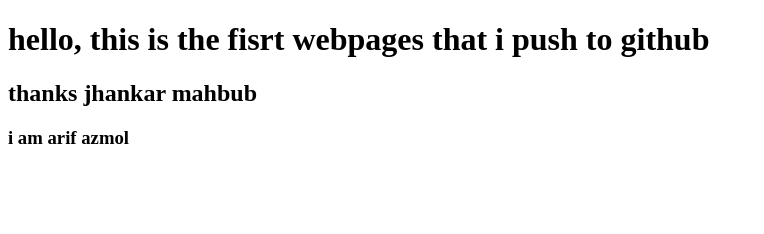
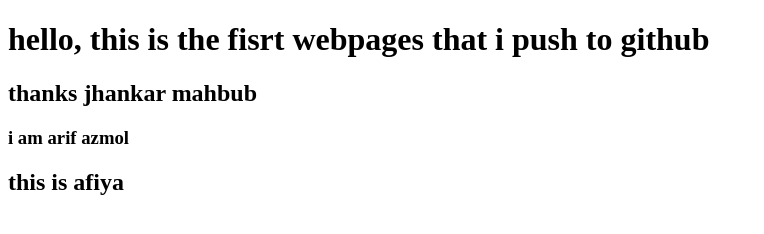
Before and after one commit to Arif-Azmol/fisrt-webpages, a plain HTML site: page index.html in a window 1280 px wide. Shown: the whole page, without its empty margins (0-764 px from the left). Drawn offline with Linux system fonts and the light colour scheme.

Commit message:
add h2 tags

```diff
--- a/index.html
+++ b/index.html
@@ -9,5 +9,6 @@
     <h1>hello, this is the fisrt webpages that i push to github</h1>
     <h2>thanks jhankar mahbub</h2>
     <h3>i am arif azmol</h3>
+    <h2>this is afiya</h2>
 </body>
 </html>
```
